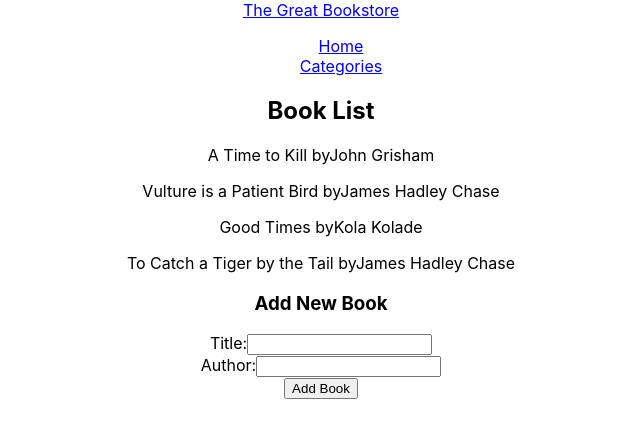
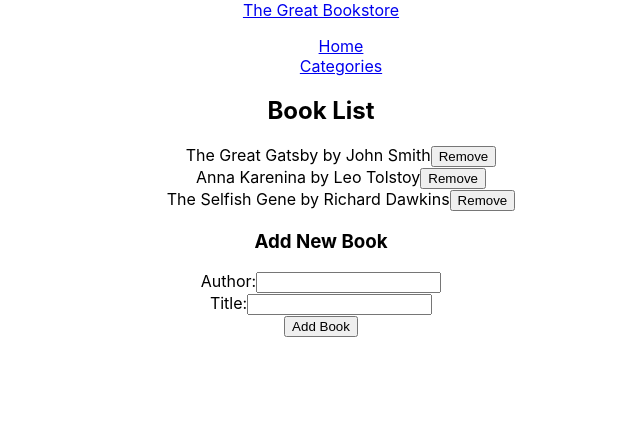
Before and after one commit to kkolade/the-bookstore, a React (Create React App) app: page / in a window 1280 px wide. Shown: the top 438 px of the page, without its empty margins (319-959 px from the left). Built offline with nearby package versions, Linux system fonts and the light colour scheme; the HTML template or start-up script is replaced by a standard one.

Commit message:
Task completed
App wrapped in provider
Configure store passed to provider
Create an initialstate with static data
Add ability to display book, Add book and Delete book

```diff
--- a/src/components/AddBookForm.jsx
+++ b/src/components/AddBookForm.jsx
@@ -1,24 +1,66 @@
-import React from 'react';
+import React, { useState } from 'react';
+import { useDispatch } from 'react-redux';
+import { v4 as uuidv4 } from 'uuid';
+import { addBook } from '../redux/books/booksSlice';
 
-const AddBookForm = () => (
+const AddBookForm = () => {
+  const dispatch = useDispatch();
+  const [formInputs, setFormInputs] = useState({ title: '', author: '' });
+
+  const handleSubmit = (e) => {
+    e.preventDefault();
+    const id = uuidv4();
+    const newBook = {
+      item_id: id,
+      ...formInputs,
+    };
+
+    dispatch(addBook(newBook));
+    setFormInputs({
+      title: '',
+      author: '',
+    });
+  };
+
+  const handleChange = (e) => {
+    setFormInputs((prevState) => ({
+      ...prevState,
+      [e.target.name]: e.target.value,
+    }));
+  };
+
+  return (
     <div>
       <h3>Add New Book</h3>
-    <form action="" method="post">
+      <form onSubmit={handleSubmit}>
         <div className="form-control">
           <label htmlFor="author">
-          Title:
-          <input type="text" name="title" id="title" />
+            Author:
+            <input
+              type="text"
+              name="author"
+              id="author"
+              value={formInputs.author}
+              onChange={handleChange}
+            />
           </label>
         </div>
         <div className="form-control">
           <label htmlFor="title">
-          Author:
-          <input type="text" name="author" id="author" />
+            Title:
+            <input
+              type="text"
+              name="title"
+              id="title"
+              value={formInputs.title}
+              onChange={handleChange}
+            />
           </label>
         </div>
         <button type="submit">Add Book</button>
       </form>
     </div>
   );
+};
 
 export default AddBookForm;
--- a/src/components/Book.jsx
+++ b/src/components/Book.jsx
@@ -1,23 +1,31 @@
 import PropTypes from 'prop-types';
 import React from 'react';
+import { useDispatch } from 'react-redux';
+import { deleteBook } from '../redux/books/booksSlice';
 
-const Book = ({ books }) => (
-  <div>
-    {books.map((book) => (
-      <li key={book.id}>
-        <p>
-          {book.title}
-          {' '}
-          by
-          {book.author}
-        </p>
-      </li>
-    ))}
-  </div>
-);
+const Book = ({ id, title, author }) => {
+  const dispatch = useDispatch();
+
+  const handleRemove = () => {
+    dispatch(deleteBook(id));
+  };
+
+  return (
+    <li>
+      {title}
+      {' by '}
+      {author}
+      <button type="submit" onClick={handleRemove}>
+        Remove
+      </button>
+    </li>
+  );
+};
 
 Book.propTypes = {
-  books: PropTypes.arrayOf.isRequired,
+  id: PropTypes.string.isRequired,
+  title: PropTypes.string.isRequired,
+  author: PropTypes.string.isRequired,
 };
 
 export default Book;
--- a/src/components/BookList.jsx
+++ b/src/components/BookList.jsx
@@ -1,15 +1,22 @@
-import PropTypes from 'prop-types';
 import React from 'react';
+import { useSelector } from 'react-redux';
 import Book from './Book';
 
-const BookList = ({ books }) => (
-  <div>
-    <Book books={books} />
-  </div>
-);
+const BookList = () => {
+  const { books } = useSelector((state) => state.books);
 
-BookList.propTypes = {
-  books: PropTypes.arrayOf.isRequired,
+  return (
+    <ul>
+      {books.map((book) => (
+        <Book
+          key={book.item_id}
+          id={book.item_id}
+          title={book.title}
+          author={book.author}
+        />
+      ))}
+    </ul>
+  );
 };
 
 export default BookList;
--- a/src/components/Home.jsx
+++ b/src/components/Home.jsx
@@ -1,38 +1,14 @@
 import React from 'react';
-import { v4 as uuidv4 } from 'uuid';
+// import { v4 as uuidv4 } from 'uuid';
 import AddBookForm from './AddBookForm';
 import BookList from './BookList';
 
-const Home = () => {
-  const books = [
-    {
-      title: 'A Time to Kill',
-      author: 'John Grisham',
-      id: uuidv4(),
-    },
-    {
-      title: 'Vulture is a Patient Bird',
-      author: 'James Hadley Chase',
-      id: uuidv4(),
-    },
-    {
-      title: 'Good Times',
-      author: 'Kola Kolade',
-      id: uuidv4(),
-    },
-    {
-      title: 'To Catch a Tiger by the Tail',
-      author: 'James Hadley Chase',
-      id: uuidv4(),
-    },
-  ];
-  return (
-    <div>
-      <h2>Book List</h2>
-      <BookList books={books} />
-      <AddBookForm />
-    </div>
-  );
-};
+const Home = () => (
+  <div>
+    <h2>Book List</h2>
+    <BookList />
+    <AddBookForm />
+  </div>
+);
 
 export default Home;
--- a/src/redux/books/booksSlice.js
+++ b/src/redux/books/booksSlice.js
@@ -31,7 +31,9 @@ export const booksSlice = createSlice({
       state.books = [...state.books, action.payload];
     },
     deleteBook: (state, action) => {
-      state.books = state.books.filter((book) => book.id !== action.payload.id);
+      state.books = state.books.filter(
+        (book) => book.item_id !== action.payload,
+      );
     },
   },
 });
```
Lines whose indentation alone changed are shown as unchanged.
